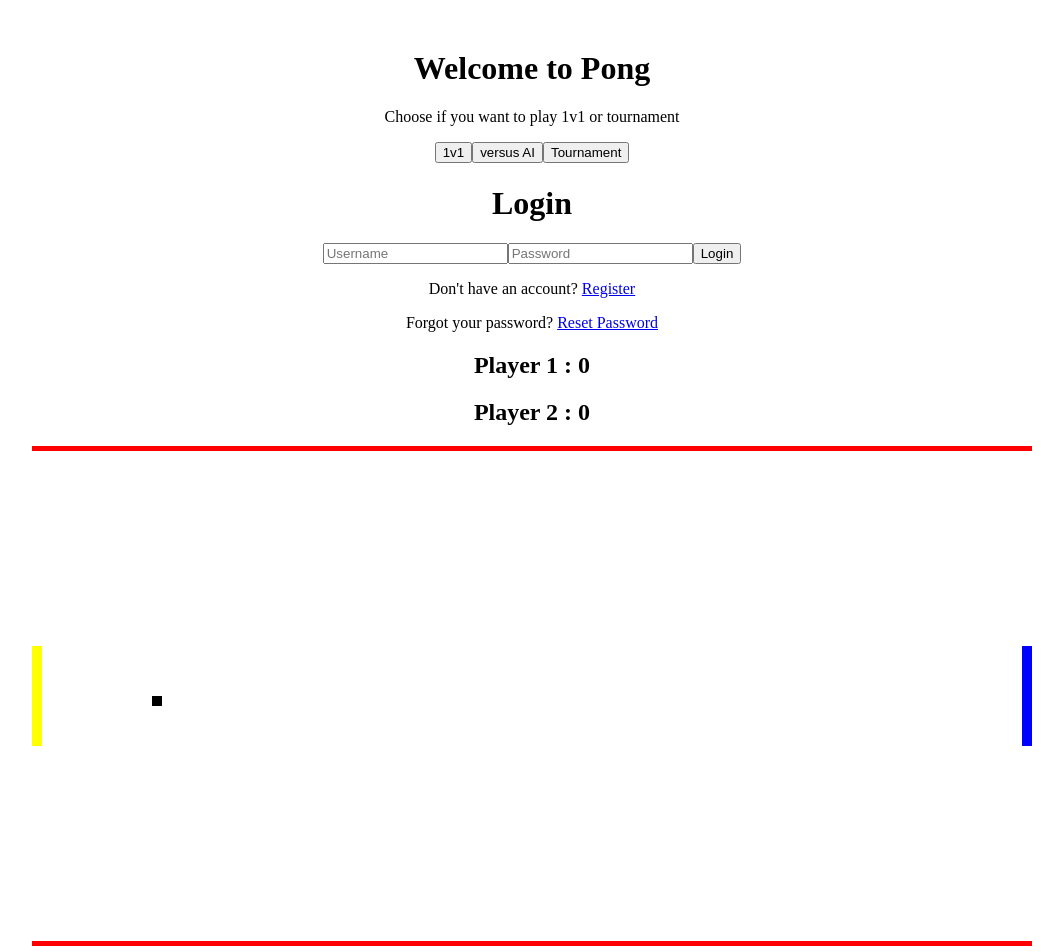
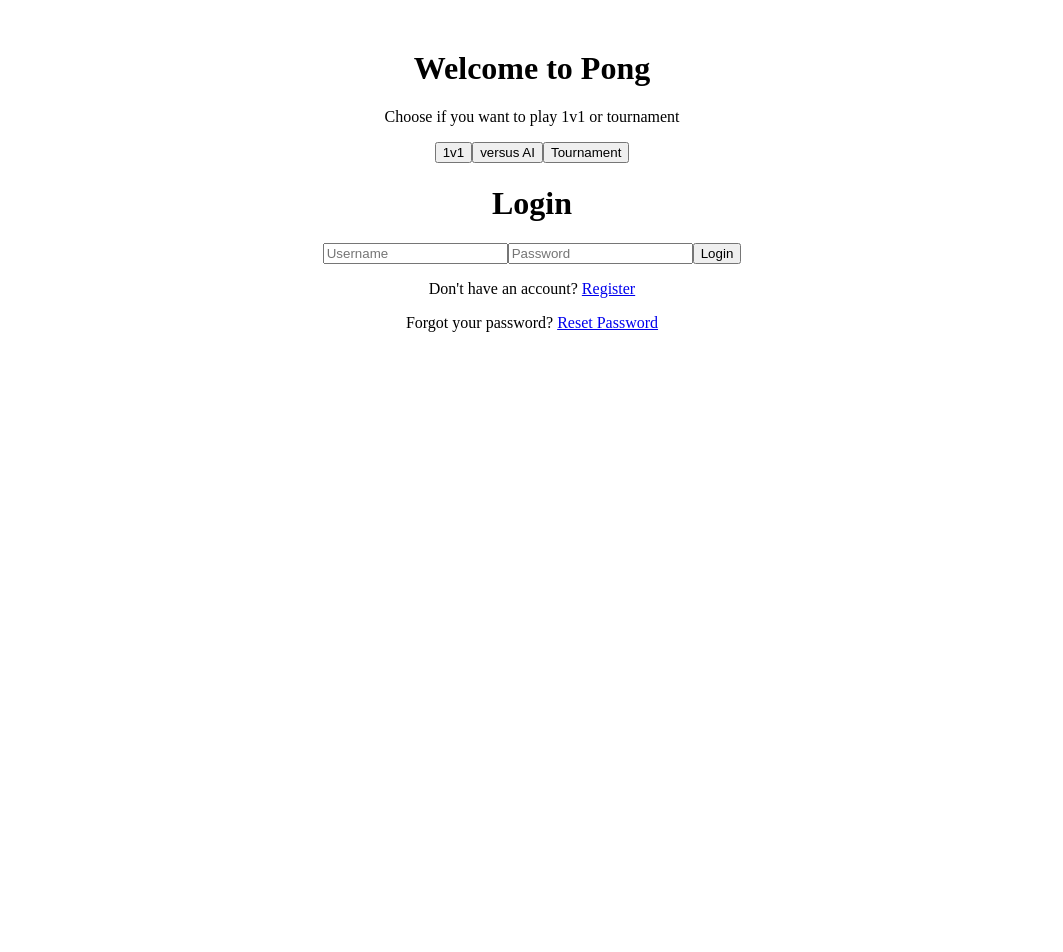
Before and after one commit to tcampbel22/transcendence, a React (Vite) app in the folder frontend/: page / in a window 1280 px wide. Shown: the top 952 px of the page, without its empty margins (108-1171 px from the left). After the commit the page ends 800 px from the top, so only its background shows below. Built offline with nearby package versions, Linux system fonts and the light colour scheme.

Commit message:
fix stuff deivy broke

```diff
--- a/frontend/src/App.tsx
+++ b/frontend/src/App.tsx
@@ -25,9 +25,6 @@ const App: React.FC = () => {
         <button>versus AI</button>
         <button>Tournament</button>
         <Login />
-        <h2>Player 1 : {leftScore}</h2>
-        <h2>Player 2 : {rightScore}</h2>
-        <Pong setLeftScore={setLeftScore} setRightScore={setRightScore} />
       </div>} />
         <Route path="/register" element={<Register />} />
         <Route path="/1v1" element={<Pong setLeftScore={setLeftScore} setRightScore={setRightScore} />} />
```
